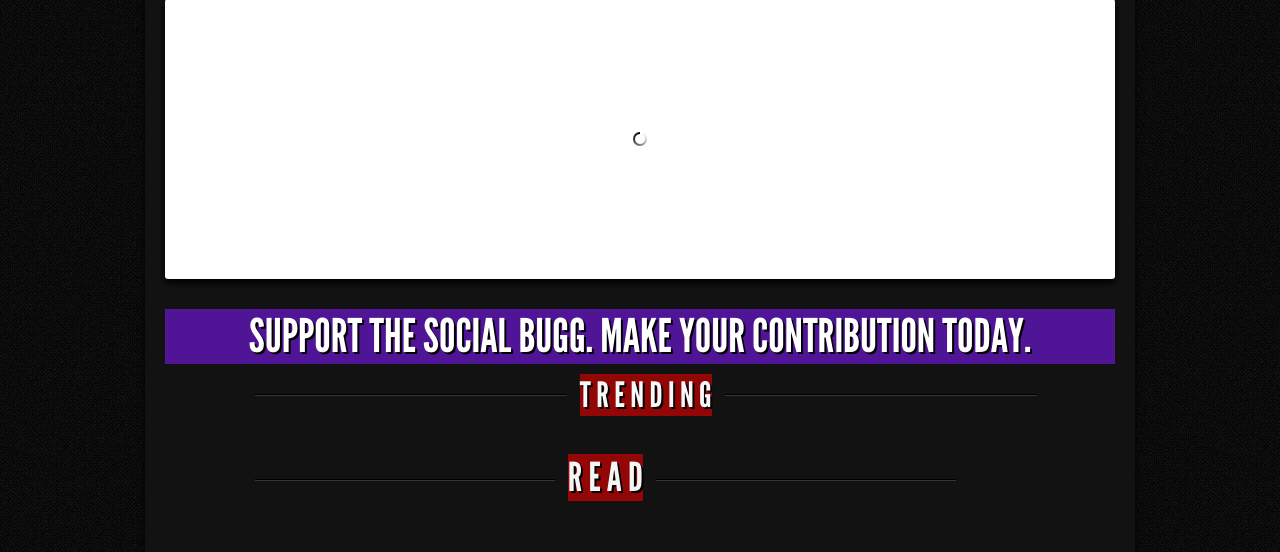
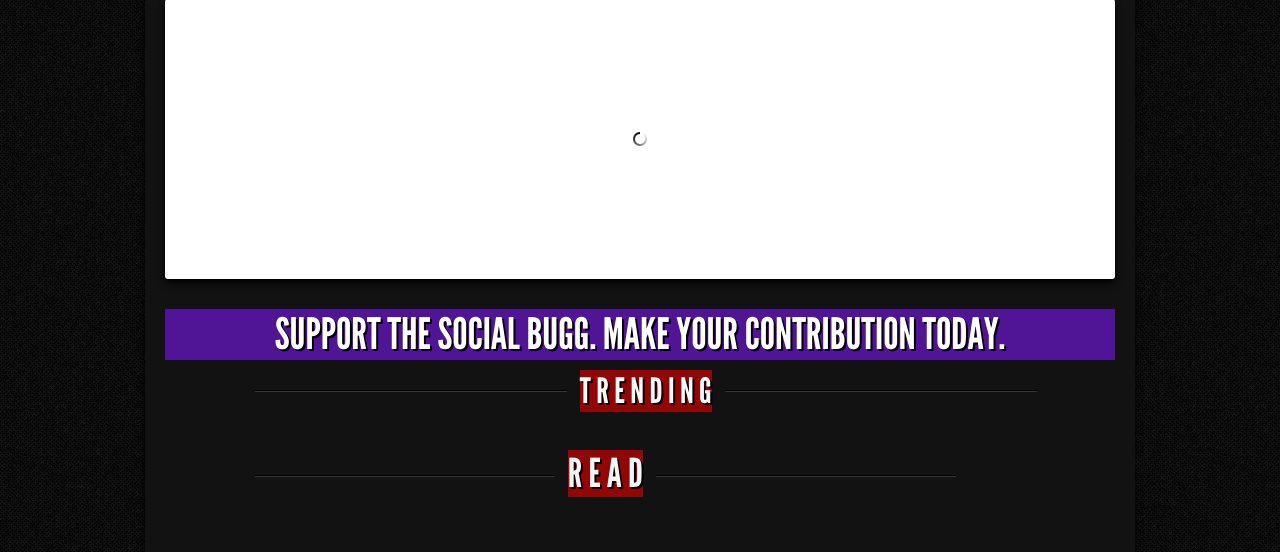
Before and after one commit to priyanshuga/News-Website, a Django app: page / in a window 1280 px wide. Shown: the part 222-774 px from the top of the page. Run offline with Django 3.2, Linux system fonts and the light colour scheme; data that the repository does not hold is empty; some libraries are stand-ins or nearby versions.

Commit message:
support updated

```diff
--- a/static/css/style.css
+++ b/static/css/style.css
@@ -201,7 +201,7 @@ header{
 	font-family: LeagueGothic, Impact, sans-serif;
 	background-color: rgb(248, 7, 7);
 	text-transform: uppercase;
-	font-size: 1.66em;
+	font-size: 1.55em;
 	margin: 10px 0px 10px 0px;
 	animation: myanimation 10s infinite;
 	text-align: center;
```
